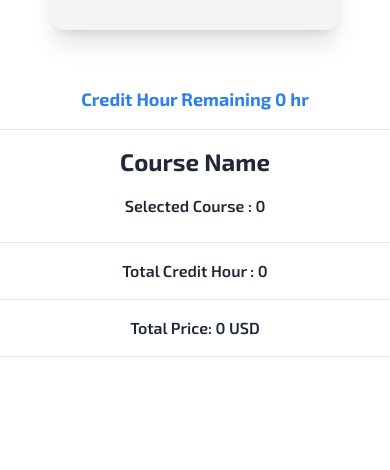
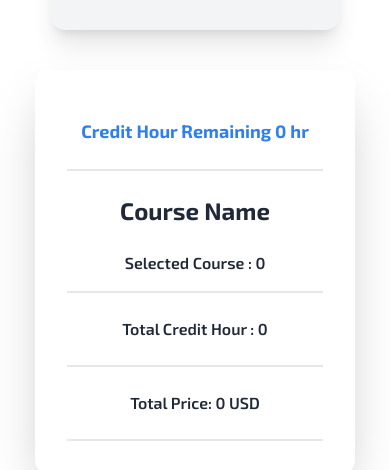
Before and after one commit to Taiful2740/My-Course-Roster-Assignment-7, a React (Vite) app: page / in a window 390 px wide. Shown: the part 4940-5410 px from the top of the page. Before the commit the page ends 5297 px from the top, so only its background shows below. Built offline with nearby package versions, Linux system fonts and the light colour scheme.

Commit message:
final push with correction responsive.

```diff
--- a/src/Components/Card/Card.jsx
+++ b/src/Components/Card/Card.jsx
@@ -5,11 +5,12 @@ const Card = ({ selectedCard, remaining, totalCredit, totalPrice }) => {
   console.log(selectedCard);
 
   return (
-    <div className="mx-auto ">
+    <div className="card w-80 h-40 m-auto md:mt-0 ">
+      <div className="card-body  shadow-2xl rounded-xl ">
         <h1 className="text-center text-[18px] py-4 font-bold text-[#2F80ED] md:text-start md:font-semibold lg:text-left lg:font-extrabold">
           Credit Hour Remaining {remaining} hr
         </h1>
-      <hr />
+        <hr className="border" />
         <h1 className="text-center text-2xl font-bold py-4 md:text-start lg:text-left">
           Course Name
         </h1>
@@ -21,15 +22,16 @@ const Card = ({ selectedCard, remaining, totalCredit, totalPrice }) => {
             {card.title}
           </li>
         ))}
-      <hr className="mt-4" />
+        <hr className="border" />
         <h1 className="text-center text-[16px] font-semibold py-4 md:text-start lg:text-left">
           Total Credit Hour : {totalCredit}
         </h1>
-      <hr />
+        <hr className="border" />
         <h2 className="text-center text-[16px] font-semibold py-4 md:text-start lg:text-left">
           Total Price: {totalPrice} USD
         </h2>
-      <hr />
+        <hr className="border" />
+      </div>
     </div>
   );
 };
--- a/src/Components/Header/Header.jsx
+++ b/src/Components/Header/Header.jsx
@@ -57,7 +57,7 @@ const Header = () => {
       <div className="text-4xl font-bold text-center my-6">
         <h1>Course Registration</h1>
       </div>
-      <div className=" md:flex lg:flex ">
+      <div className="  lg:flex ">
         <div className="grid grid-cols-1 w-3/4  mx-auto mb-10 md:grid md:grid-cols-2 gap-6 lg:grid lg:grid-cols-3">
           {cards.map((card, idx) => (
             <div key={idx} className="card bg-gray-100 shadow-xl">
@@ -81,7 +81,7 @@ const Header = () => {
                 <div className="card-actions">
                   <button
                     onClick={() => handleSelectCard(card)}
-                    className="w-[280px] h-[40px] rounded-[8px] text-white bg-[#2F80ED] md:w-[200px] "
+                    className="w-[280px] h-[40px] rounded-[8px] text-white bg-[#2F80ED] md:w-[200px] lg:w-[280px]  "
                   >
                     Select
                   </button>
```
Lines whose indentation alone changed are shown as unchanged.
